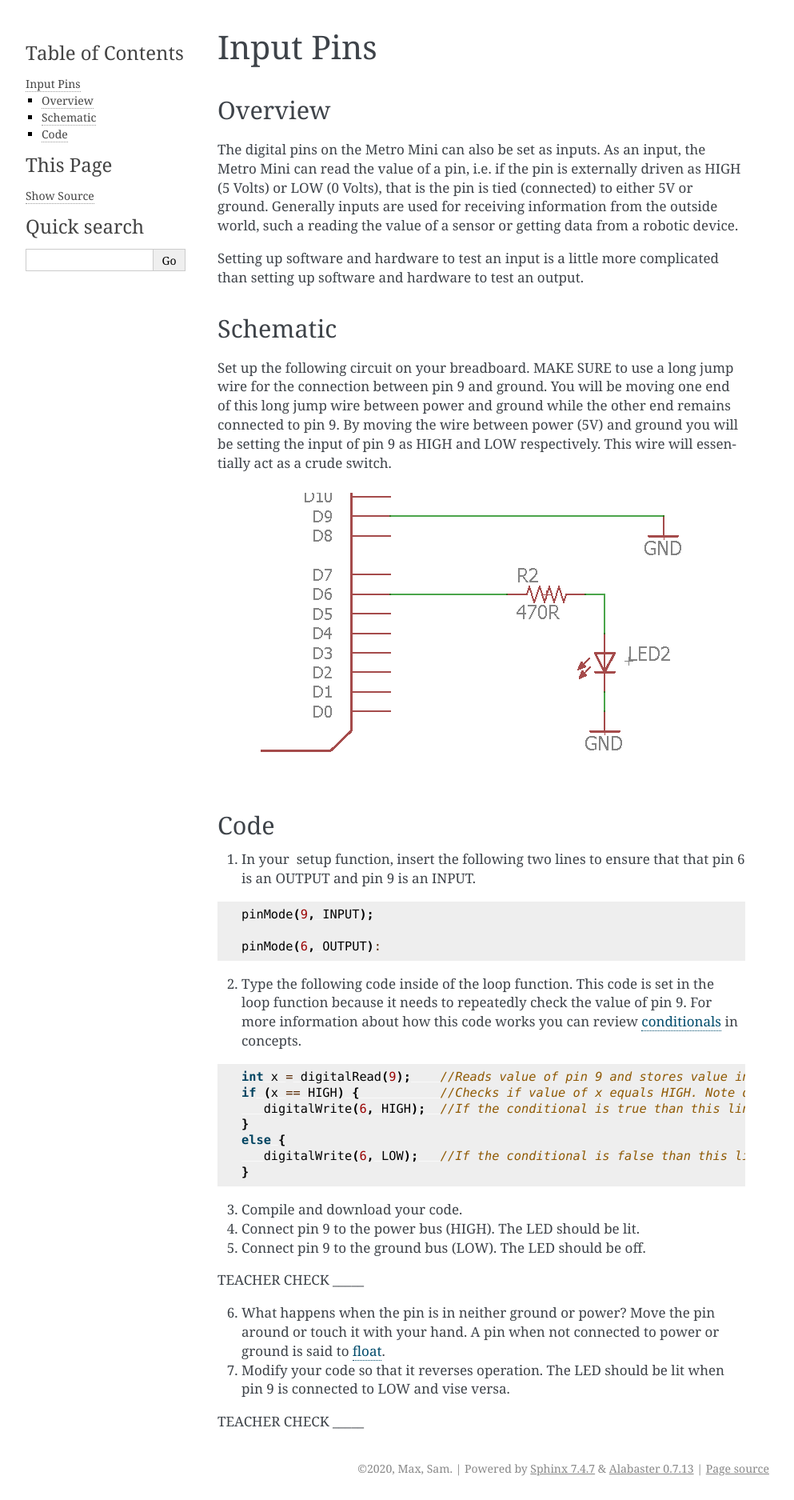
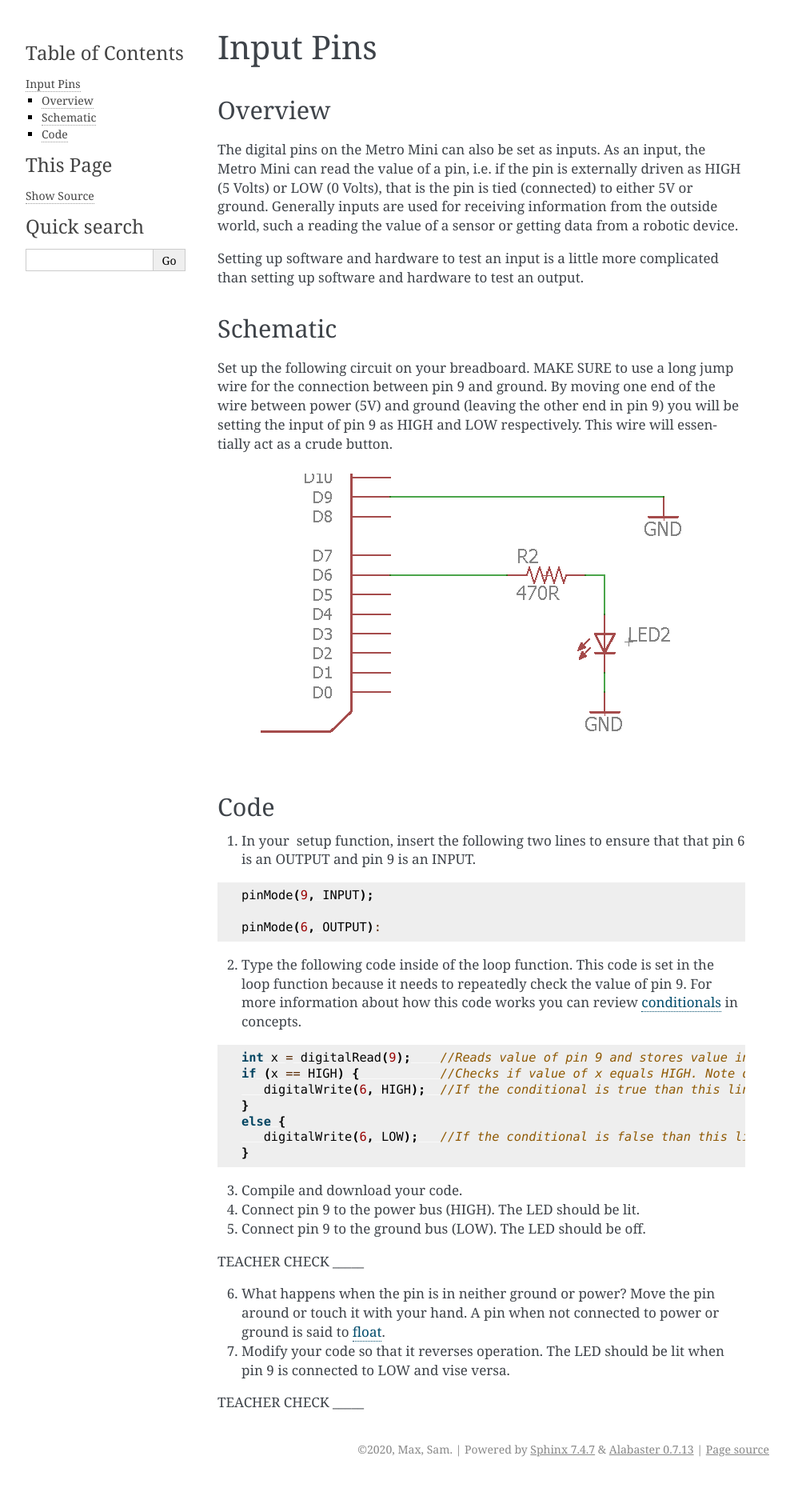
Before and after one commit to maxtkc/mvths-wiki, a Sphinx documentation site: the page built from docs/012a-input-pins.rst, in a window 1280 px wide. Shown: the whole page at 80% size, without its empty margins (148-1141 px from the left). Built offline with Sphinx 7.4.7, drawn with Linux system fonts in a browser that asks for light colours; after the commit the page ends 1851 px from its top, so only the background shows below that.

Commit message:
Update 012a-input-pins.rst

```diff
--- a/docs/012a-input-pins.rst
+++ b/docs/012a-input-pins.rst
@@ -18,11 +18,9 @@ Schematic
 ---------
 
 Set up the following circuit on your breadboard. MAKE SURE to use a long
-jump wire for the connection between pin 9 and ground. You will be
-moving one end of this long jump wire between power and ground while
-the other end remains connected to pin 9. By moving the wire between
-power (5V) and ground you will be setting the input of pin 9 as HIGH
-and LOW respectively. This wire will essentially act as a crude switch.
+jump wire for the connection between pin 9 and ground. By moving one end of the wire between
+power (5V) and ground (leaving the other end in pin 9) you will be setting the input of pin 9 as HIGH
+and LOW respectively. This wire will essentially act as a crude button.
 
 .. figure:: images/image101.png
    :alt:
```
